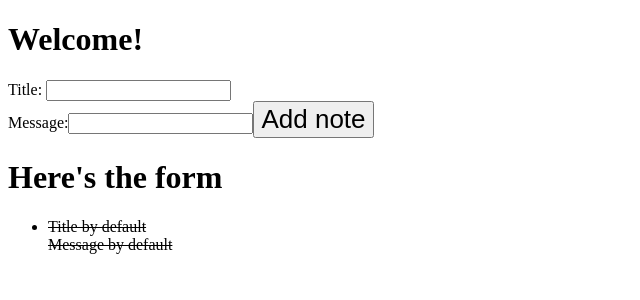
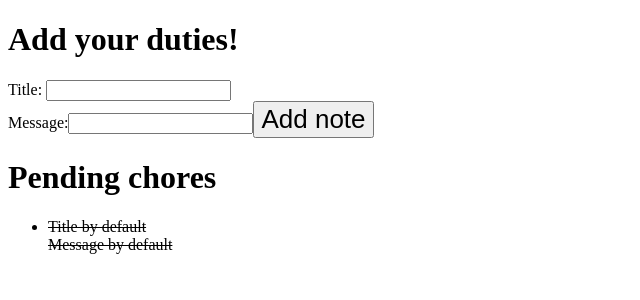
Before and after one commit to MarkNin07/ToDoList, a React (Vite) app: page / in a window 1280 px wide. Shown: the top 300 px of the page, without its empty margins (0-640 px from the left). Built offline with nearby package versions, Linux system fonts and the light colour scheme.

Commit message:
Form
useRef was added to clear the form fields

```diff
--- a/src/App.jsx
+++ b/src/App.jsx
@@ -8,7 +8,7 @@ function App() {
 
   return (
     <StoreProvider>
-      <h1>Welcome!</h1>
+      <h1>Add your duties!</h1>
       <Form />
       <ToDoList />
     </StoreProvider>
--- a/src/components/Form.jsx
+++ b/src/components/Form.jsx
@@ -1,8 +1,11 @@
-import React, {useContext, useState} from 'react';
+import React, {useContext, useState, useRef} from 'react';
 import {Store} from './StoreProvider'
 
 
 const Form = () =>{
+
+    //To clear the form fields
+    const formRef = useRef(null)
 
     const onAdd = (event) =>{
         event.preventDefault();
@@ -15,6 +18,8 @@ const Form = () =>{
                 }
             })
         }
+
+        formRef.current.reset();
     }
 
     const {state, dispatch} = useContext(Store)
@@ -34,7 +39,7 @@ const Form = () =>{
     }
 
     return(
-        <form>
+        <form ref={formRef}>
             <label>Title: </label>
             <input onChange={addingTitle} type="text" name="title" /> <br />
             <label>Message:</label>
--- a/src/components/ToDoList.jsx
+++ b/src/components/ToDoList.jsx
@@ -7,7 +7,7 @@ const ToDoList = () => {
 
     return (
         <div>
-            <h1>Here's the form</h1>
+            <h1>Pending chores</h1>
             <ul>
                 {state.listOfNotes.map(note => {
                     return <li style ={note.done ? {textDecoration: 'line-through'} :{}} key={note.id}>
```
